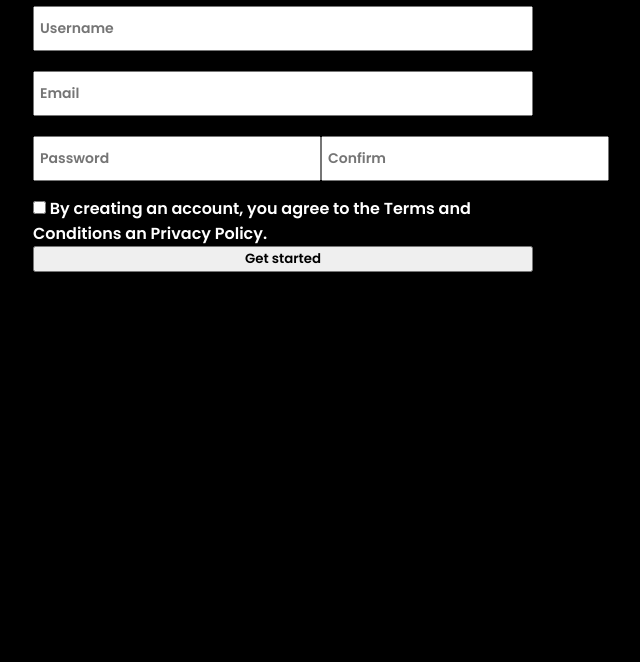
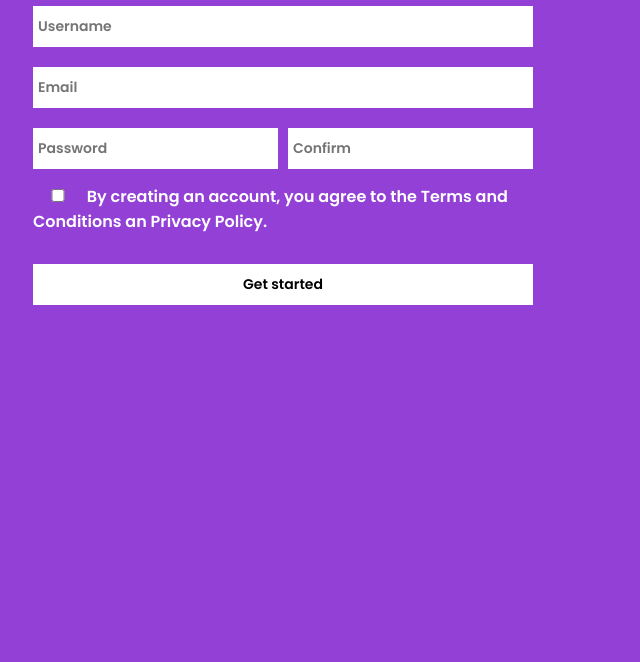
Before and after one commit to illacoe/minerales-theme, a plain HTML site: page index.html in a window 1280 px wide. Shown: the part 138-800 px from the top of the page, without its empty margins (357-997 px from the left). Drawn offline with Linux system fonts and the light colour scheme.

Commit message:
test3 size

```diff
--- a/assets/styles/components/form.css
+++ b/assets/styles/components/form.css
@@ -1,26 +1,48 @@
-.section{
-    display: flex;
-}
+ .section{
+     display: inline-flex;
+ }
 .section__title{
     font-size: 40px;
     color: #ffffff;
 }
-
+.app__form{
+    display: flex;
+    flex-direction: column;
+}
 .section__form{
     display: flex;
     flex-direction: column;
 }
 .section__form-pass{
-    display: flex;
+    display: grid;
+    grid-template-columns: 1fr 1fr;
+    gap: 10px;
 }
 .section__input{
     margin-top: 20px;
     padding: 10px 5px;
     font-size: 14px;
+    border:none;
+    min-width: 50px;
 }
 
 .section__input-checkbox{
     color: #ffffff;
+
+}
+
+.section__form-checkbox{
+    margin-bottom: 30px;
+}
+.section__form-btn{
+    padding: 10px 5px;
+    font-size: 14px;
+    background-color: #ffffff;
+    border:none;
+    transition: all .3s;
+}
+.section__form-btn:hover{
+background-color: #ffefd4;
 }
 
 @media (max-width: 308px){
--- a/assets/styles/components/nav.css
+++ b/assets/styles/components/nav.css
@@ -1,4 +1,6 @@
-
+ .header{
+     display: inline-flex;
+ }
 .nav{
     padding: 10px 0;
     display: flex;
--- a/assets/styles/main.css
+++ b/assets/styles/main.css
@@ -7,7 +7,7 @@
     font-family: 'Poppins', Arial, Helvetica, sans-serif;
 }
 body {
-    background-color: #000000;
+    background-color: #9340d6;
 }
 .container{
     width: 100%;
@@ -16,10 +16,6 @@ body {
     display: flex;
     flex-direction: column;
     margin: 0 auto;
-}
-.app{
-    height: 90vh;
-    width: 100%;
 }
 
 .section{
--- a/index.html
+++ b/index.html
@@ -47,7 +47,7 @@
 
             </div>
 
-            <button>Get started</button>
+            <button class="section__form-btn">Get started</button>
           </div>
 
 
```
